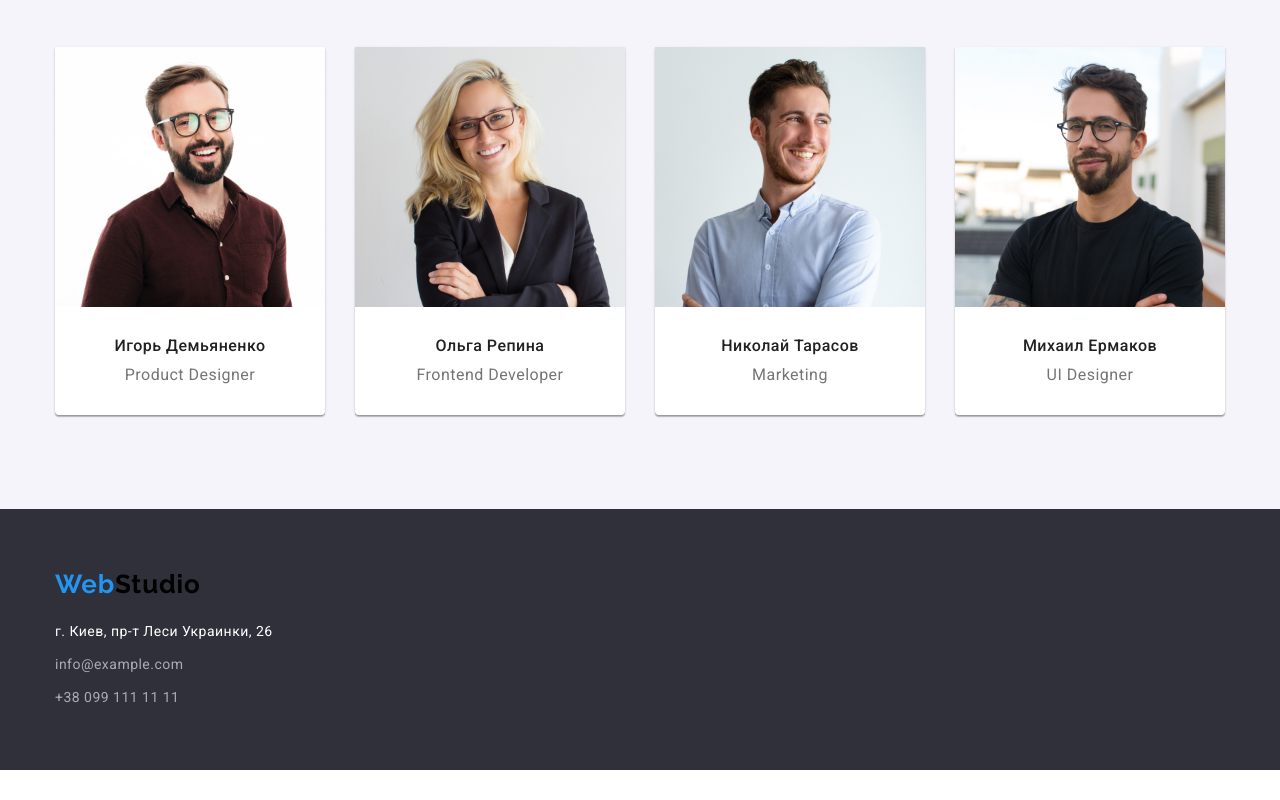
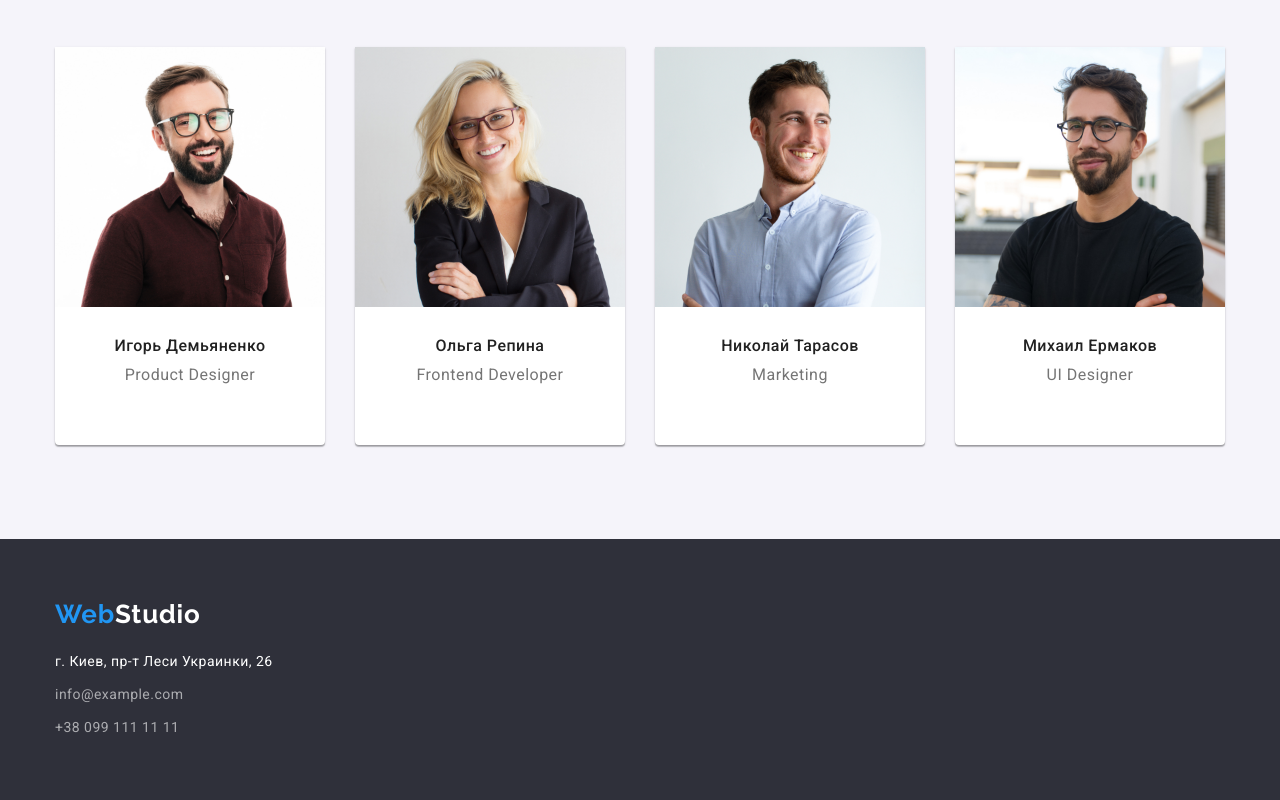
Before and after one commit to Klimchenko/goit-markup-hw-03, a plain HTML site: page index.html in a window 1280 px wide. Shown: the part 1588-2388 px from the top of the page. Before the commit the page ends 2358 px from the top, so only its background shows below. Drawn offline with nearby package versions, Linux system fonts and the light colour scheme.

Commit message:
Update styles.css

```diff
--- a/css/styles.css
+++ b/css/styles.css
@@ -47,6 +47,7 @@ img {
   padding-right: 15px;
   margin-right: auto;
   margin-left: auto;
+  box-sizing: border-box;
 }
 .section {
   padding-top: 94px;
@@ -257,6 +258,7 @@ body {
 }
 .team-list .card-thumb {
   padding-top: 30px;
+  padding-bottom: 30px;
 }
 /* ========================= Конец Наша команда ========================= */
 
@@ -356,4 +358,7 @@ body {
 .address .link:focus {
   color: #2196f3;
 }
+.studio-futer {
+  color: #ffffff;
+}
 /* ========================= Конец Футер ========================= */
```
